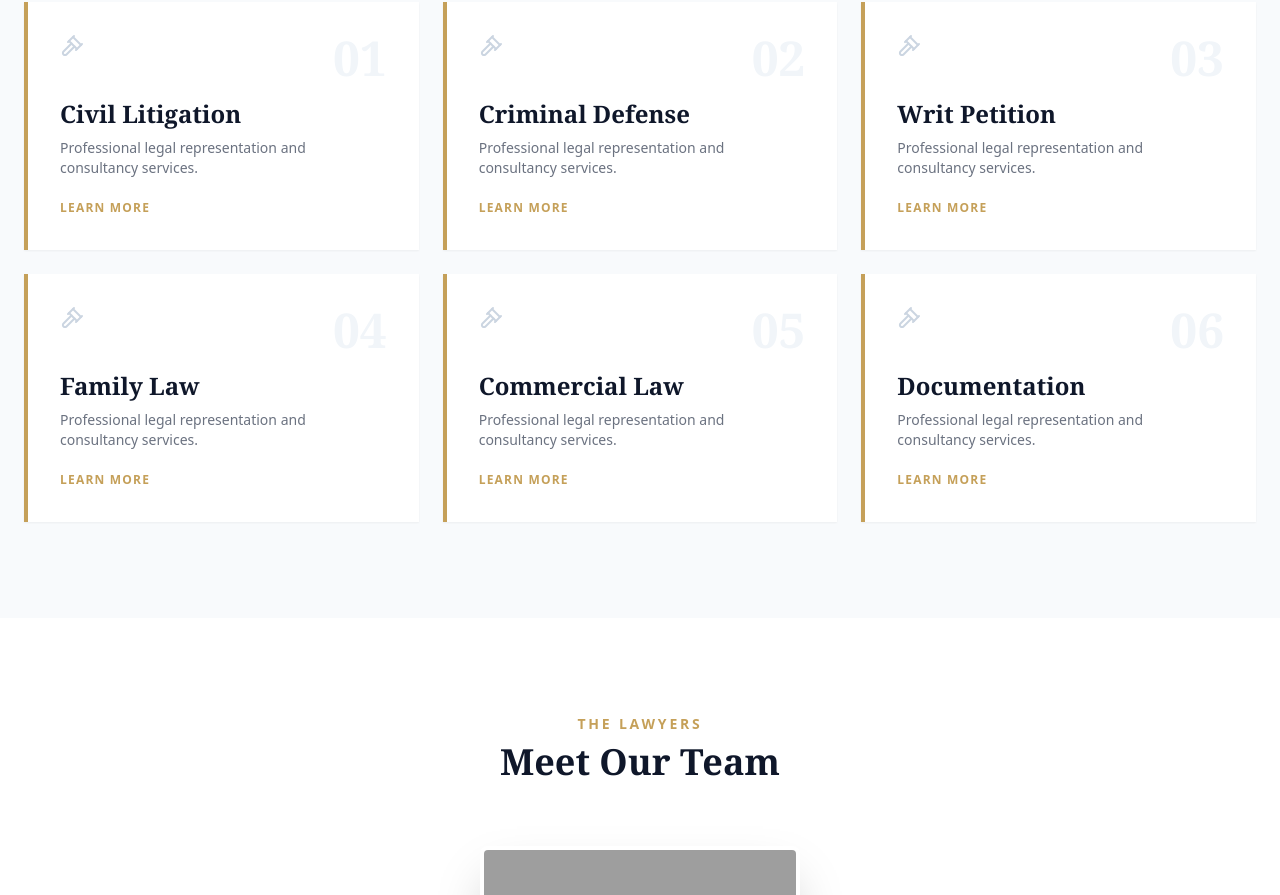
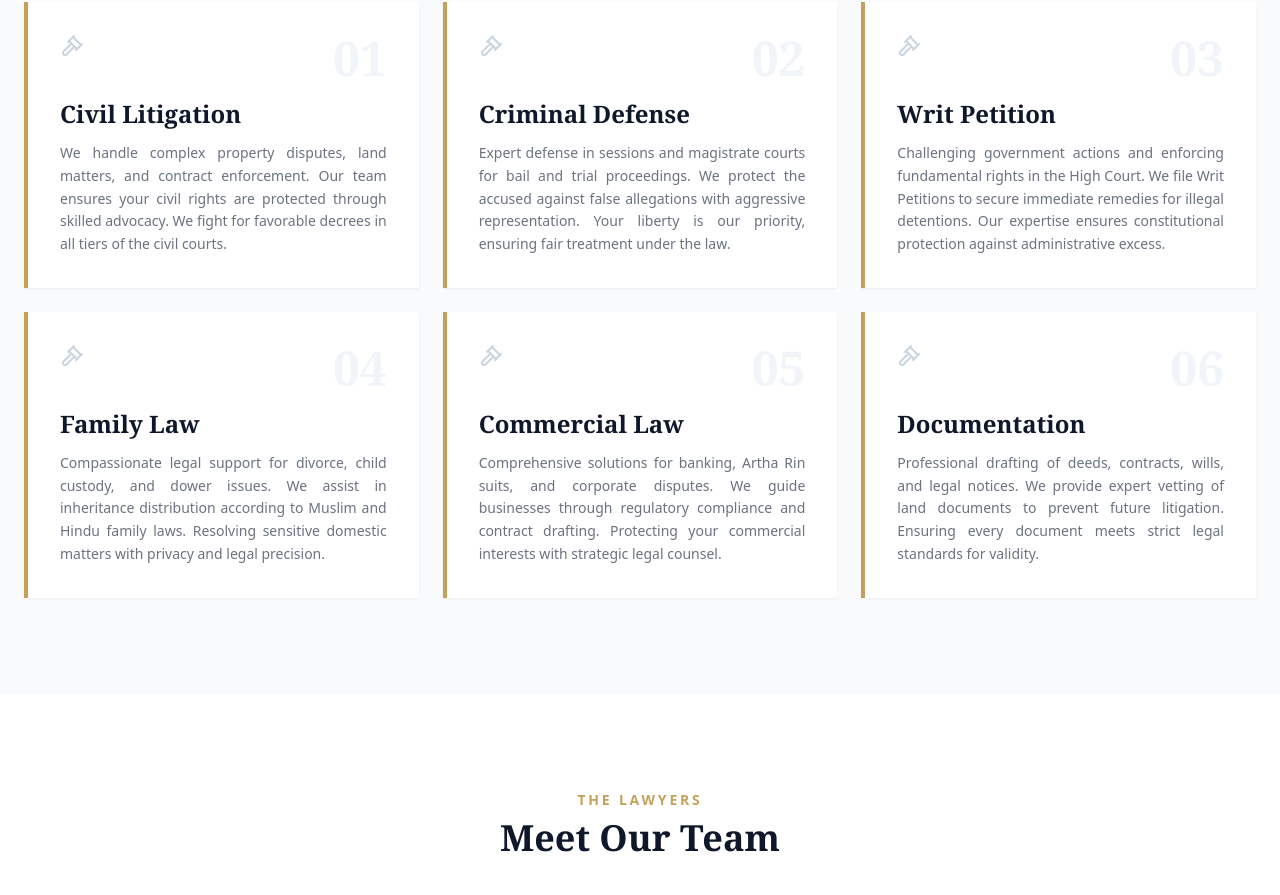
Before and after one commit to LexSwordLawFirm/LexSword, a React (Vite) app: page / in a window 1280 px wide. Shown: the part 1696-2591 px from the top of the page. Built offline with nearby package versions, Linux system fonts and the light colour scheme; grey boxes are pictures that could not be loaded.

Commit message:
Update App.jsx

```diff
--- a/src/App.jsx
+++ b/src/App.jsx
@@ -9,7 +9,7 @@ import {
 } from 'lucide-react';
 
 // ==============================================================================
-// 1. LEXSWORD PUBLIC HOMEPAGE (Input Colors Fixed)
+// 1. LEXSWORD PUBLIC HOMEPAGE (Unchanged)
 // ==============================================================================
 
 const PublicHome = ({ onLoginClick, loading }) => {
@@ -143,17 +143,38 @@ const PublicHome = ({ onLoginClick, loading }) => {
 
             <div className="grid md:grid-cols-3 gap-6">
                {[
-                  "Civil Litigation", "Criminal Defense", "Writ Petition",
-                  "Family Law", "Commercial Law", "Documentation"
-               ].map((area, i) => (
+                  {
+                    title: "Civil Litigation",
+                    desc: "We handle complex property disputes, land matters, and contract enforcement. Our team ensures your civil rights are protected through skilled advocacy. We fight for favorable decrees in all tiers of the civil courts."
+                  },
+                  {
+                    title: "Criminal Defense",
+                    desc: "Expert defense in sessions and magistrate courts for bail and trial proceedings. We protect the accused against false allegations with aggressive representation. Your liberty is our priority, ensuring fair treatment under the law."
+                  },
+                  {
+                    title: "Writ Petition",
+                    desc: "Challenging government actions and enforcing fundamental rights in the High Court. We file Writ Petitions to secure immediate remedies for illegal detentions. Our expertise ensures constitutional protection against administrative excess."
+                  },
+                  {
+                    title: "Family Law",
+                    desc: "Compassionate legal support for divorce, child custody, and dower issues. We assist in inheritance distribution according to Muslim and Hindu family laws. Resolving sensitive domestic matters with privacy and legal precision."
+                  },
+                  {
+                    title: "Commercial Law",
+                    desc: "Comprehensive solutions for banking, Artha Rin suits, and corporate disputes. We guide businesses through regulatory compliance and contract drafting. Protecting your commercial interests with strategic legal counsel."
+                  },
+                  {
+                    title: "Documentation",
+                    desc: "Professional drafting of deeds, contracts, wills, and legal notices. We provide expert vetting of land documents to prevent future litigation. Ensuring every document meets strict legal standards for validity."
+                  }
+               ].map((item, i) => (
                   <div key={i} className="bg-white p-8 border-l-4 border-[#c5a059] shadow-sm hover:shadow-xl hover:-translate-y-1 transition duration-300 group">
                      <div className="flex justify-between items-start mb-4">
                         <Gavel className="text-slate-300 group-hover:text-[#c5a059] transition"/>
                         <span className="text-5xl font-serif font-bold text-slate-100 group-hover:text-slate-200 transition">0{i+1}</span>
                      </div>
-                     <h4 className="text-2xl font-bold text-slate-900 font-serif mb-2">{area}</h4>
-                     <p className="text-gray-500 text-sm mb-4">Professional legal representation and consultancy services.</p>
-                     <span className="text-xs font-bold uppercase tracking-widest text-[#c5a059] group-hover:text-slate-900 transition">Learn More</span>
+                     <h4 className="text-2xl font-bold text-slate-900 font-serif mb-3">{item.title}</h4>
+                     <p className="text-gray-500 text-sm leading-relaxed text-justify">{item.desc}</p>
                   </div>
                ))}
             </div>
@@ -210,7 +231,7 @@ const PublicHome = ({ onLoginClick, loading }) => {
          </div>
       </section>
 
-      {/* --- Appointment Form (Input Color Fixed) --- */}
+      {/* --- Appointment Form --- */}
       <section id="contact" className="py-16 md:py-24 bg-slate-900 text-white relative">
          <div className="absolute inset-0 bg-[url('https://www.transparenttextures.com/patterns/cubes.png')] opacity-10"></div>
          <div className="max-w-7xl mx-auto px-4 md:px-6 relative z-10 grid grid-cols-1 md:grid-cols-2 gap-12 md:gap-16">
@@ -302,7 +323,7 @@ const PublicHome = ({ onLoginClick, loading }) => {
 };
 
 // ==============================================================================
-// 2. DASHBOARD & MODULES (FIXED: Update Button & Input Colors)
+// 2. DASHBOARD & MODULES
 // ==============================================================================
 
 // --- ক্লায়েন্ট ড্যাশবোর্ড ---
@@ -360,7 +381,7 @@ const ClientDashboard = ({ session, onLogout }) => {
   );
 };
 
-// --- এডমিন ড্যাশবোর্ড (FIXED: Input Colors & Update Button) ---
+// --- এডমিন ড্যাশবোর্ড (UPDATED: Counts & Blinking Alert) ---
 const AdminDashboard = ({ session, onLogout }) => {
   const [activeTab, setActiveTab] = useState('dashboard');
   const [refresh, setRefresh] = useState(0);
@@ -379,7 +400,7 @@ const AdminDashboard = ({ session, onLogout }) => {
   const [selectedDateCases, setSelectedDateCases] = useState(null);
 
   // মোডাল স্টেটস
-  const [modalMode, setModalMode] = useState(null); // 'addCase', 'updateStatus', etc.
+  const [modalMode, setModalMode] = useState(null);
   const [selectedCase, setSelectedCase] = useState(null);
   const [formData, setFormData] = useState({});
   const [newDoc, setNewDoc] = useState({ folder_type: 'Plaint (Arji)', doc_name: '', drive_link: '' });
@@ -408,7 +429,7 @@ const AdminDashboard = ({ session, onLogout }) => {
     setCalendarDate(new Date(newDate));
   };
 
-  const getFilteredCases = () => {
+  // --- Date Variables & Counts (Moved Up for Usage in Buttons) ---
   const today = new Date().toISOString().split('T')[0];
   const tomorrowDate = new Date(); tomorrowDate.setDate(tomorrowDate.getDate() + 1);
   const tomorrow = tomorrowDate.toISOString().split('T')[0];
@@ -419,6 +440,16 @@ const AdminDashboard = ({ session, onLogout }) => {
   const sunday = new Date(curr.setDate(first)).toISOString().split('T')[0];
   const thursday = new Date(curr.setDate(last)).toISOString().split('T')[0];
 
+  const counts = {
+    all: cases.length,
+    week: cases.filter(c => c.next_date >= sunday && c.next_date <= thursday).length,
+    today: cases.filter(c => c.next_date === today).length,
+    tomorrow: cases.filter(c => c.next_date === tomorrow).length,
+    update: cases.filter(c => c.next_date < today && c.status === 'Ongoing').length,
+    disposed: cases.filter(c => c.status === 'Disposed').length
+  };
+
+  const getFilteredCases = () => {
     return cases.filter(c => {
       if (caseFilter === 'all') return true;
       if (caseFilter === 'today') return c.next_date === today;
@@ -438,7 +469,6 @@ const AdminDashboard = ({ session, onLogout }) => {
     else { alert("Saved!"); setModalMode(null); setRefresh(r => r+1); }
   };
 
-  // --- NEW: Update Status/Date Function ---
   const handleUpdateStatus = async () => {
     const { error } = await supabase.from('cases').update({
         next_date: formData.next_date,
@@ -551,11 +581,17 @@ const AdminDashboard = ({ session, onLogout }) => {
 
               <div className="flex flex-wrap gap-2 mb-6">
                 {[
-                  {id: 'week', label: 'This Week'}, {id: 'today', label: 'Today'}, {id: 'tomorrow', label: 'Tomorrow'},
-                  {id: 'all', label: 'All Cases'}, {id: 'update', label: 'Needs Update'}, {id: 'disposed', label: 'Disposed'}
+                  {id: 'week', label: `This Week (${counts.week})`},
+                  {id: 'today', label: `Today (${counts.today})`},
+                  {id: 'tomorrow', label: `Tomorrow (${counts.tomorrow})`},
+                  {id: 'all', label: `All Cases (${counts.all})`},
+                  {id: 'update', label: `Needs Update (${counts.update})`, alert: counts.update > 0},
+                  {id: 'disposed', label: `Disposed (${counts.disposed})`}
                 ].map(f => (
                   <button key={f.id} onClick={() => setCaseFilter(f.id)}
-                    className={`px-3 py-1 md:px-4 md:py-2 rounded-full text-xs md:text-sm font-bold border transition ${caseFilter === f.id ? 'bg-[#c5a059] text-slate-900 border-[#c5a059]' : 'bg-white text-slate-600 border-gray-400'}`}>
+                    className={`px-3 py-1 md:px-4 md:py-2 rounded-full text-xs md:text-sm font-bold border transition
+                    ${f.alert ? 'bg-red-500 text-white border-red-600 animate-pulse' :
+                      caseFilter === f.id ? 'bg-[#c5a059] text-slate-900 border-[#c5a059]' : 'bg-white text-slate-600 border-gray-400'}`}>
                     {f.label}
                   </button>
                 ))}
@@ -582,12 +618,9 @@ const AdminDashboard = ({ session, onLogout }) => {
                     </div>
 
                     <div className="flex gap-2 w-full md:w-auto justify-end border-t md:border-t-0 pt-4 md:pt-0 mt-2 md:mt-0">
-
-                      {/* --- ADDED: QUICK UPDATE BUTTON --- */}
                       <button onClick={() => { setFormData(c); setModalMode('updateStatus'); }} className="p-2 bg-slate-900 text-white rounded hover:bg-[#c5a059] font-bold flex items-center gap-1" title="Update Date & Step">
                         <RefreshCw size={16}/> Update
                       </button>
-
                       <button onClick={() => { setSelectedCase(c); setModalMode('viewCase'); }} className="p-2 bg-blue-100 text-blue-800 rounded hover:bg-blue-200" title="View">
                         <Eye size={18}/>
                       </button>
```
Lines whose indentation alone changed are shown as unchanged.
